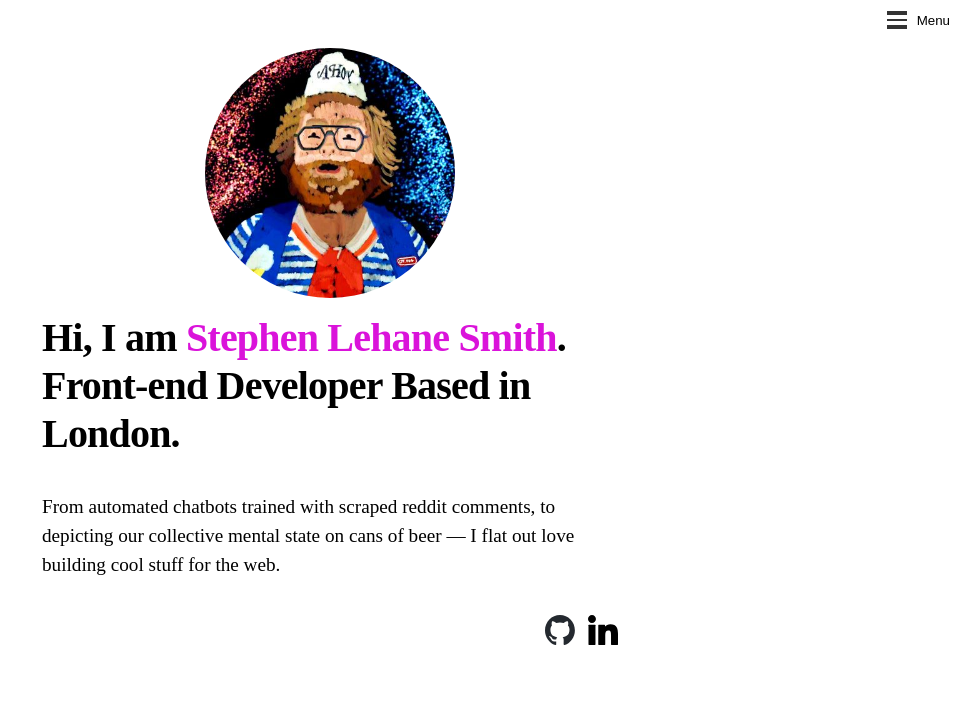
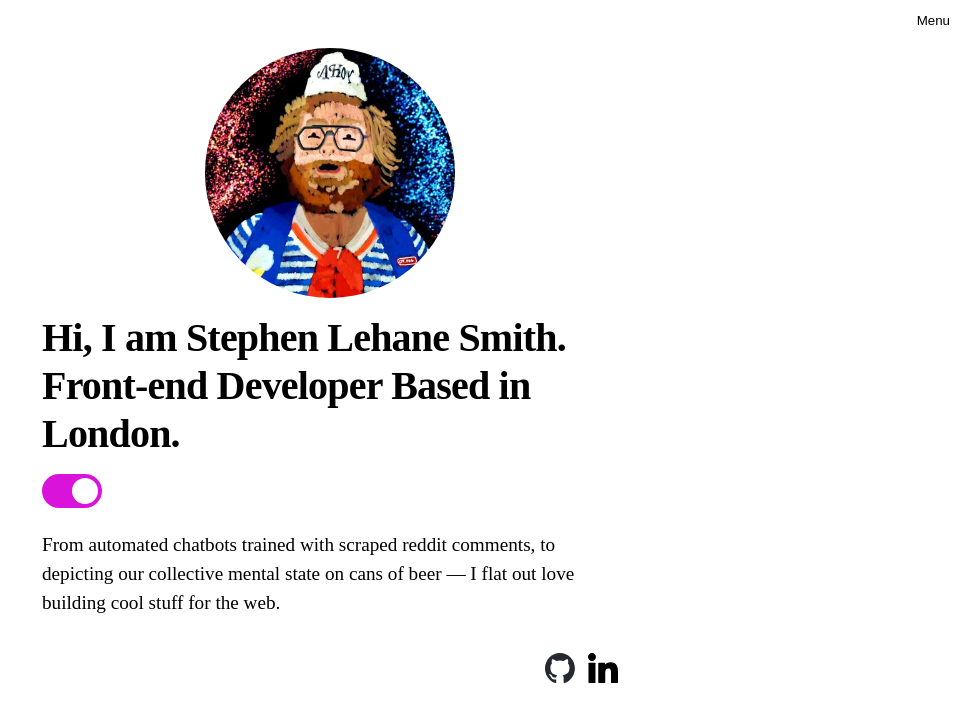
Before and after one commit to inherentspice/next-portfolio, a Next.js app: page / in a window 1280 px wide. Shown: the top 722 px of the page, without its empty margins (310-1280 px from the left). Built offline with nearby package versions, Linux system fonts and the light colour scheme.

Commit message:
created light/dark mode toggle

```diff
--- a/components/hamburgerMenu.module.css
+++ b/components/hamburgerMenu.module.css
@@ -42,7 +42,7 @@
 .menuIcon {
   width: 20px;
   height: 2px;
-  background-color: #333;
+  background-color: var(--primary-color);
   margin: 2px;
   transition: all 0.2s ease-in-out;
   position: relative;
@@ -53,7 +53,7 @@
   position: absolute;
   width: 20px;
   height: 4px;
-  background-color: #333;
+  background-color: var(--primary-color);
   transition: all 0.2s ease-in-out;
 }
 
--- a/components/layout.js
+++ b/components/layout.js
@@ -4,6 +4,7 @@ import styles from './layout.module.css';
 import utilStyles from '../styles/utils.module.css';
 import Link from 'next/link';
 import HamburgerMenu from './hamburgerMenu';
+import ThemeToggle from './themeToggle';
 
 export const siteTitle = 'Stephen Lehane Smith Portfolio';
 
@@ -47,6 +48,7 @@ export default function Layout({ children, home }) {
         )}
       </header>
       <HamburgerMenu />
+      <ThemeToggle />
       <main>{children}</main>
       {!home && (
         <div className={styles.backToHome}>
--- /dev/null
+++ b/components/themeToggle.js
@@ -0,0 +1,34 @@
+import toggleStyles from "./themeToggle.module.css";
+import { useState, useEffect } from "react";
+
+export default function ThemeToggle() {
+  const [activeTheme, setActiveTheme] = useState(undefined);
+  const inactiveTheme = activeTheme === "light" ? "dark" : "light";
+
+
+  useEffect(() => {
+    const savedTheme = window.localStorage.getItem("theme");
+    if (activeTheme === undefined && savedTheme) {
+      document.body.dataset.theme = savedTheme;
+      savedTheme && setActiveTheme(savedTheme);
+      return
+    } else if (activeTheme === undefined) {
+      setActiveTheme("dark");
+    }
+    document.body.dataset.theme = activeTheme;
+    window.localStorage.setItem("theme", activeTheme);
+  }, [activeTheme]);
+
+  return (
+    <form action="#">
+      <label className={toggleStyles.switch}>
+        <input
+        type="checkbox"
+        onChange={() => setActiveTheme(inactiveTheme)}
+        checked={activeTheme === "dark"}
+      />
+        <span className={`${toggleStyles.slider} ${toggleStyles.round}`}></span>
+      </label>
+    </form>
+  )
+}
--- /dev/null
+++ b/components/themeToggle.module.css
@@ -0,0 +1,57 @@
+.switch {
+  position: relative;
+  display: inline-block;
+  width: 60px;
+  height: 34px;
+}
+
+.switch input {
+  display: none;
+}
+
+.slider {
+  position: absolute;
+  cursor: pointer;
+  top: 0;
+  left: 0;
+  right: 0;
+  bottom: 0;
+  background-color: #ccc;
+  -webkit-transition: .4s;
+  transition: .4s;
+}
+
+.slider:before {
+  position: absolute;
+  content: "";
+  height: 26px;
+  width: 26px;
+  left: 4px;
+  bottom: 4px;
+  background-color: white;
+  -webkit-transition: .4s;
+  transition: .4s;
+}
+
+input:checked + .slider {
+  background-color: #da13da;
+}
+
+input:focus + .slider {
+  box-shadow: 0 0 1px #da13da;
+}
+
+input:checked + .slider:before {
+  -webkit-transform: translateX(26px);
+  -ms-transform: translateX(26px);
+  transform: translateX(26px);
+}
+
+/* Rounded sliders */
+.slider.round {
+  border-radius: 34px;
+}
+
+.slider.round:before {
+  border-radius: 50%;
+}
--- a/styles/globals.css
+++ b/styles/globals.css
@@ -1,21 +1,3 @@
-:root {
-  --max-width: 1100px;
-  --border-radius: 12px;
-  --font-mono: ui-monospace, Menlo, Monaco, 'Cascadia Mono', 'Segoe UI Mono',
-    'Roboto Mono', 'Oxygen Mono', 'Ubuntu Monospace', 'Source Code Pro',
-    'Fira Mono', 'Droid Sans Mono', 'Courier New', monospace;
-  --primary-color: #000000;
-  --background-color: #ffffff;
-  --secondary-color: #da13da;
-}
-
-@media (prefers-color-scheme: dark) {
-  :root {
-    --primary-color: #ffffff;
-    --background-color: #000000;
-  }
-}
-
 * {
   box-sizing: border-box;
   padding: 0;
@@ -30,17 +12,44 @@ body {
 
 body {
   color: rgb(var(--foreground-rgb));
-  background: linear-gradient(
-      to bottom,
-      transparent,
-      rgb(var(--background-end-rgb))
-    )
-    rgb(var(--background-start-rgb));
+  background: var(--background-color);
 }
 
+body[data-theme="light"] {
+  --max-width: 1100px;
+  --border-radius: 12px;
+  --font-mono: ui-monospace, Menlo, Monaco, 'Cascadia Mono', 'Segoe UI Mono',
+    'Roboto Mono', 'Oxygen Mono', 'Ubuntu Monospace', 'Source Code Pro',
+    'Fira Mono', 'Droid Sans Mono', 'Courier New', monospace;
+  --primary-color: #000000;
+  --background-color: #ffffff;
+  --secondary-color: #da13da;
+}
+
+body[data-theme="dark"] {
+  --primary-color: #ffffff;
+  --background-color: #000000eb;
+  --secondary-color: #ec43ec;
+}
+
+
 a {
-  color: inherit;
   text-decoration: none;
+}
+
+a:hover {
+  color: var(--secondary-color);
+}
+
+a,
+p,
+h1,
+h2,
+h3,
+h4,
+h5,
+h6 {
+  color: var(--primary-color);
 }
 
 @media (prefers-color-scheme: dark) {
--- a/styles/utils.module.css
+++ b/styles/utils.module.css
@@ -26,7 +26,7 @@
 }
 
 .headingBreakout {
-  color: #da13da;
+  color: var(--secondary-color);
 }
 
 .borderCircle {
```
